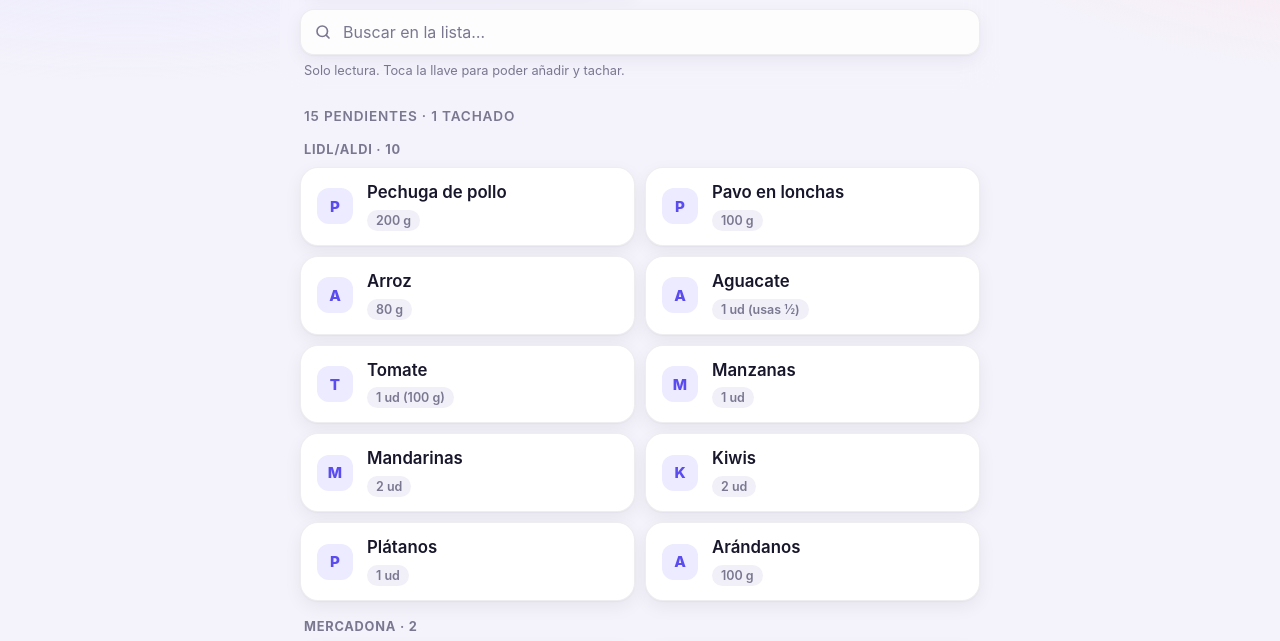
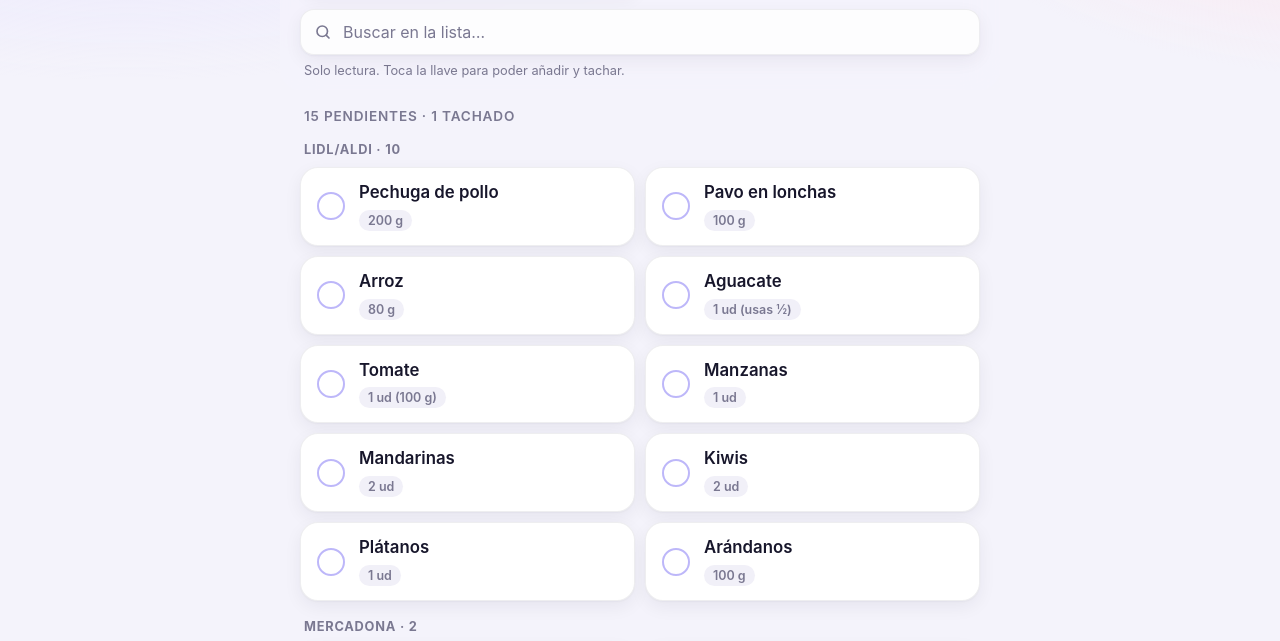
Before and after one commit to yybkvcb26f-lgtm/Mis-Listas, a plain HTML site: page index.html in a window 1280 px wide. Shown: the part 140-781 px from the top of the page. Drawn offline with Linux system fonts and the light colour scheme.

Commit message:
Círculo con check para tachar elementos (#3)
Claude-Session: https://claude.ai/code/session_019S6UDXekoHVFAMND4wWTag

Co-authored-by: Claude <noreply@anthropic.com>

```diff
--- a/index.html
+++ b/index.html
@@ -221,18 +221,6 @@
       from { opacity: 0; transform: translateY(6px); }
       to { opacity: 1; transform: none; }
     }
-    .dot {
-      width: 36px;
-      height: 36px;
-      border-radius: 12px;
-      flex-shrink: 0;
-      display: grid;
-      place-items: center;
-      background: var(--accent-soft);
-      color: var(--accent);
-      font-weight: 800;
-      font-size: 0.95rem;
-    }
     .item-body { min-width: 0; flex: 1; }
     .item-nombre {
       font-size: 1.05rem;
@@ -343,10 +331,28 @@
       letter-spacing: 0.06em;
       margin: 18px 4px 10px;
     }
-    li.editable { cursor: pointer; user-select: none; -webkit-user-select: none; }
+    .check {
+      appearance: none;
+      width: 28px;
+      height: 28px;
+      border-radius: 50%;
+      border: 2px solid var(--accent);
+      background: transparent;
+      flex-shrink: 0;
+      display: grid;
+      place-items: center;
+      padding: 0;
+      cursor: pointer;
+      color: #fff;
+      font-size: 0.9rem;
+      font-weight: 800;
+      transition: background .15s, border-color .15s, transform .1s;
+    }
+    .check:active { transform: scale(.9); }
+    .check:disabled { cursor: default; opacity: .4; }
     li.hecho { opacity: .5; box-shadow: none; }
     li.hecho .item-nombre { text-decoration: line-through; }
-    li.hecho .dot { background: var(--chip); color: var(--muted); }
+    li.hecho .check { background: var(--accent); }
     .borrar {
       appearance: none;
       border: none;
@@ -693,15 +699,24 @@
       const li = document.createElement("li");
       li.style.animationDelay = Math.min(i * 25, 300) + "ms";
       if (hecho) li.classList.add("hecho");
+
+      const check = document.createElement("button");
+      check.className = "check";
+      check.setAttribute("role", "checkbox");
+      check.setAttribute("aria-checked", hecho ? "true" : "false");
+      check.setAttribute("aria-label", (hecho ? "Desmarcar " : "Tachar ") + p.nombre);
+      check.textContent = hecho ? "✓" : "";
       if (token) {
-        li.classList.add("editable");
-        li.title = hecho ? "Toca para desmarcar" : "Toca para tachar";
-        li.addEventListener("click", () => tachar(activa, texto));
+        check.addEventListener("click", () => {
+          const ahora = !li.classList.contains("hecho");
+          li.classList.toggle("hecho", ahora);
+          check.textContent = ahora ? "✓" : "";
+          check.setAttribute("aria-checked", ahora ? "true" : "false");
+          tachar(activa, texto);
+        });
+      } else {
+        check.disabled = true;
       }
-
-      const dot = document.createElement("div");
-      dot.className = "dot";
-      dot.textContent = hecho ? "✓" : (p.nombre.trim()[0] || "•").toUpperCase();
 
       const body = document.createElement("div");
       body.className = "item-body";
@@ -718,7 +733,7 @@
         body.appendChild(meta);
       }
 
-      li.append(dot, body);
+      li.append(check, body);
       if (token) {
         const x = document.createElement("button");
         x.className = "borrar";
```
